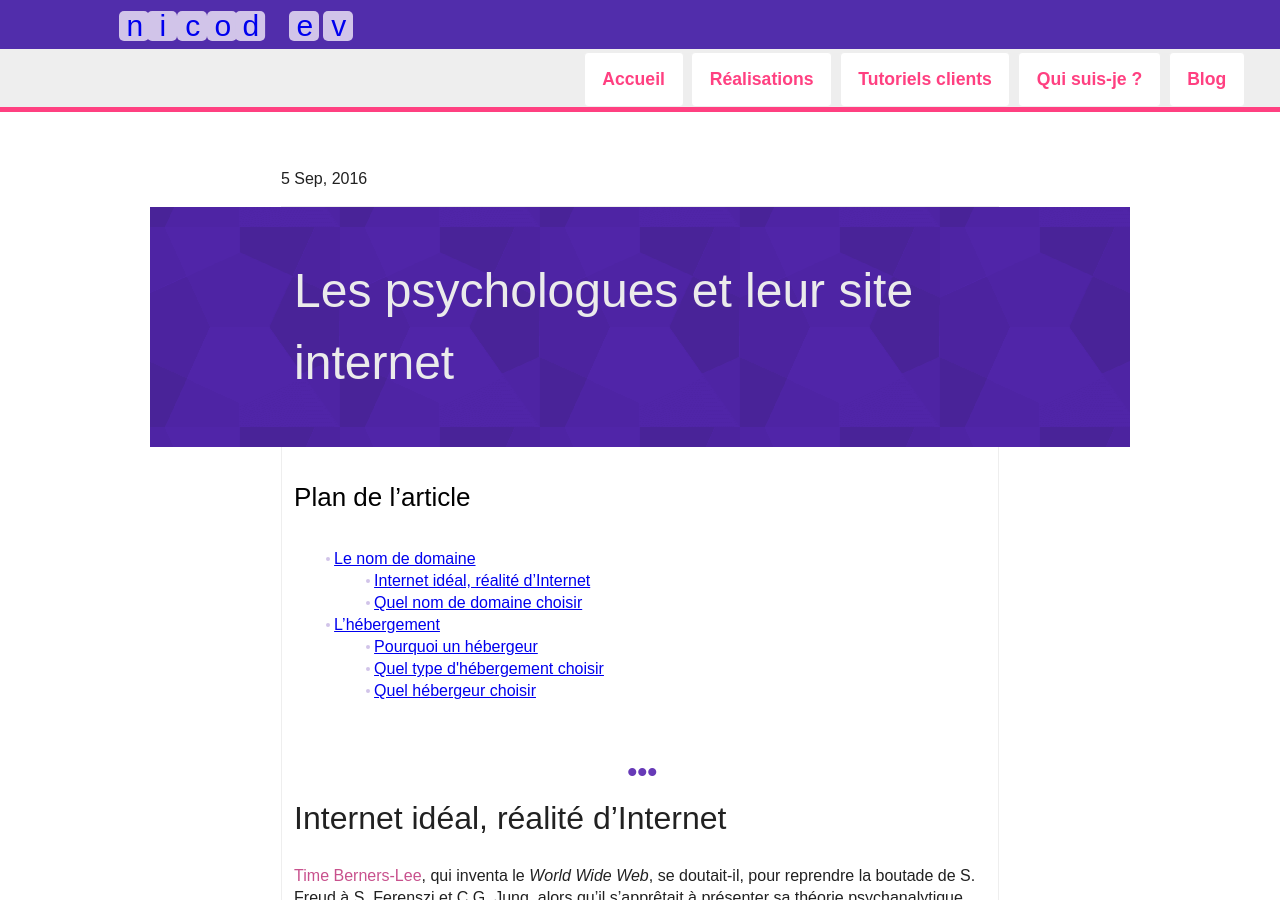
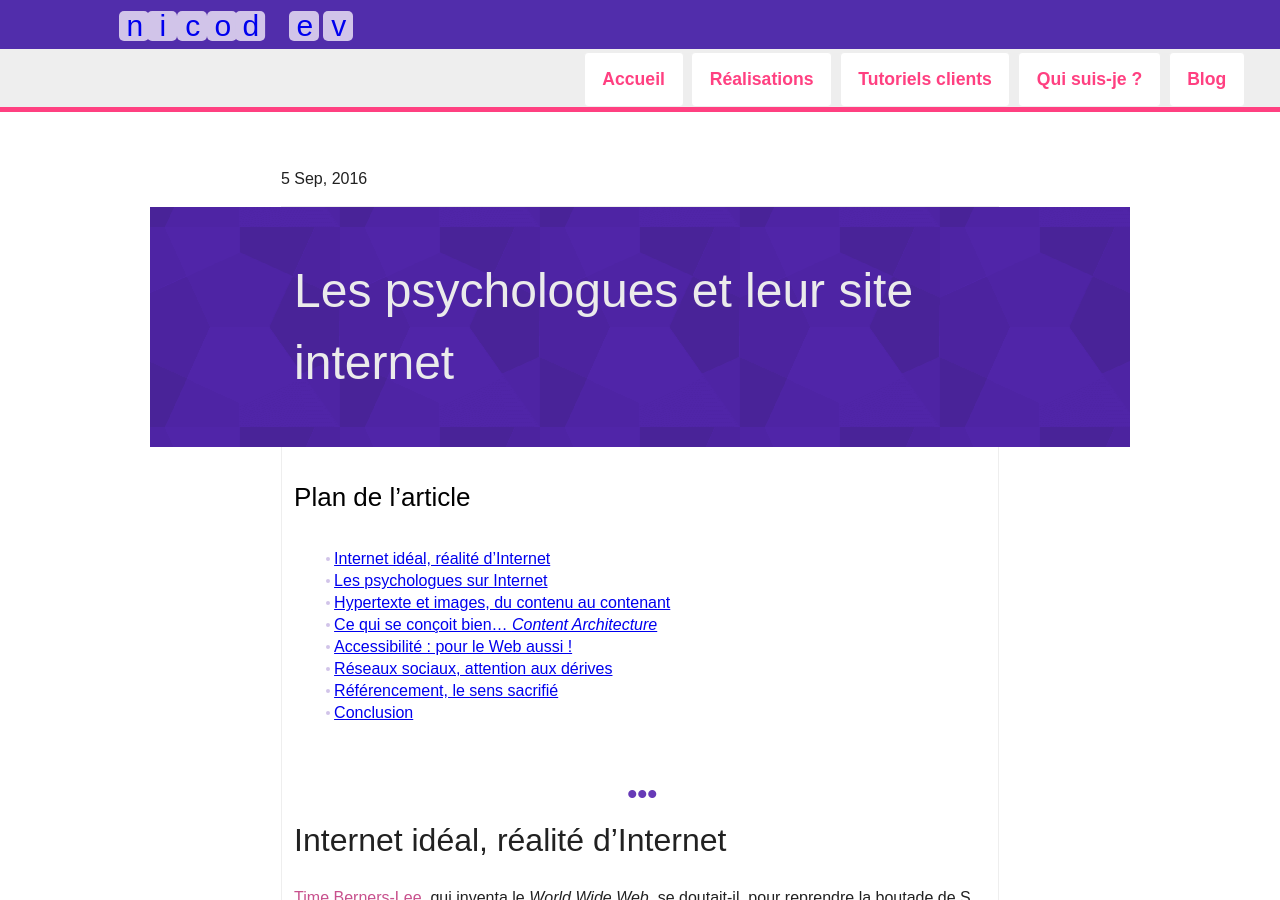
Before and after one commit to nicodev3/nicodev3.github.io, a Jekyll site: the page built from _posts/2016-09-05-site-internet-psychologues.md, in a window 1280 px wide and 900 px high. Built offline with Jekyll 4.4.1, drawn with Linux system fonts in a browser that asks for light colours; nearby versions of some CDN libraries; comment, search, counter and statistics services are not loaded.

Commit message:
add plan

```diff
--- a/_posts/2016-09-05-site-internet-psychologues.md
+++ b/_posts/2016-09-05-site-internet-psychologues.md
@@ -16,22 +16,25 @@ excerpt: De plus en plus de psychologues se font connaître via un site internet
 {: .plan-article}
 <div>
 #### Plan de l'article
-- [Le nom de domaine](#ndd)
-	- [Internet idéal, réalité d'Internet](#ideal)
-	- [Quel nom de domaine choisir](#kelnom)
-- [L'hébergement](#heberg)
-	- [Pourquoi un hébergeur](#pkoihebergeur)
-	- [Quel type d\'hébergement choisir](#kelhebergement)
-	- [Quel hébergeur choisir](#kelhebergeurchoisir)
+- [Internet idéal, réalité d'Internet](#ideal)
+- [Les psychologues sur Internet](#psysurinternet)
+- [Hypertexte et images, du contenu au contenant](#hypertexte)
+- [Ce qui se conçoit bien... *Content Architecture*](#architecture)
+- [Accessibilité : pour le Web aussi&nbsp;!](#accessibilite)
+- [Réseaux sociaux, attention aux dérives](#reseaux)
+- [Référencement, le sens sacrifié](#referencement)
+- [Conclusion](#conclusion)
 </div>
 
 ## Internet idéal, réalité d'Internet
+{: #ideal}
 
 [Time Berners-Lee](https://fr.wikipedia.org/wiki/Tim_Berners-Lee), qui inventa le *World Wide Web*, se doutait-il, pour reprendre la boutade de S. Freud à S. Ferenszi et C.G. Jung, alors qu'il s'apprêtait à présenter sa théorie psychanalytique aux &Eacute;tats-Unis, qu'il nous apportait la peste&nbsp;?
 
 Internet, qui au départ était conçu comme un réseau d'échange d'informations entre universitaires, est vite devenu un lieu incontournable pour médiatiser toutes sortes de contenus, des plus scientifiques aux plus futiles. De nos jours, le commerce prend une part majeure dans l'utilisation d'Internet, et sous des formes pas toujours reconnaissables.
 
 ## Les psychologues sur Internet
+{: #psysurinternet}
 
 Qu'en est il des psychologues, ces professionnels du psychisme dûment diplômés, dont le titre est protégé par un décret&nbsp;? Sont-ils présents sur la toile&nbsp;? Maitrisent-t-ils les outils informatiques, mais aussi et surtout les bonnes pratiques du Web, qui leur permettront de diffuser leur contenu, et ce si possible en adéquation avec leur déontologie&nbsp;?
 
@@ -40,6 +43,7 @@ Si les médecins et paramédicaux ont l'interdiction formelle via l'Ordre des M
 Cet article est un essai, une tentative ‒ bien modeste ‒ de penser, en tant que psychologue et créateur de sites internet, aux implications pour le psychologue et son public, de la création d'un site. Pour cela, divisons un peu les choses, avant de les rassembler...
 
 ## Hypertexte et images, du contenu au contenant
+{: #hypertexte}
 
 Un site internet c'est, à priori, si l'on s'en tient à la vocation première du réseau, un lieu de diffusion, voire d'échange ‒ si l'on tient compte des évolutions du Web dit 2.0 [^1] ‒ de **contenus**.  N’oublions pas qu’aux débuts d’Internet, ces contenus étaient strictement constitués de texte, et que la grande nouveauté était la possibilité de créer des **liens hypertexte**, ce qui a tissé au fil des années ‒ c’est le cas de le dire ‒  la toile que nous connaissons aujourd’hui. Ces contenus sont vecteurs d'information à destination de l'usager. Dès lors, quelle information est susceptible d'intéresser l'usager, de lui être utile, par delà les effets de séduction du langage&nbsp;?
 
@@ -49,7 +53,7 @@ En tant que psychologues, nous savons, ou plutôt nous sommes censés savoir, pa
 
 En d'autres termes, le contenant, l'apparence du site internet, fait-il cadre ou séduction&nbsp;? Et par extension ce contenant permet-il d'accéder au contenu, ce que vient à priori chercher la personne en souffrance psychique&nbsp;?
 
-## Esthétique vs Cosmétique
+### Esthétique vs Cosmétique
 
 De nos jours, quand on veut réaliser un site internet, plusieurs choix s'offrent à nous. Utiliser une solution toute faite, avec un design préconçu, et y intégrer du contenu, ou bien encore faire appel à une agence Web ou un freelance pour faire le travail. Or, il semble que la plupart des solutions évoquées néglige, la plupart du temps, la spécificité de notre profession. On ne fait pas un site pour un psychologue comme on fait un site pour un commerçant (même si le psychologue libéral fait commerce de son art).
 
@@ -72,6 +76,7 @@ Rien n'est moins sur, mais quelques précautions peuvent se penser, quand on est
 J'avais récemment une conversation sur un forum avec une collègue qui m'opposait ce que je traduirai par la phrase suivante. "Ce n'est pas parce qu'un site est beau que le psychologue est bon". Elle précisait d'ailleurs que selon elle, les "bons" psychologues avaient souvent des sites très simples et réalisés à l'ancienne. Je lui accorde un crédit. Ce n'est pas parce que c'est beau que c'est bon, pas plus que les pâtes Machintruc sont bonnes en raison de l'emballage coloré. **C'est bon quand c'est bien fait**. Mais qu'est-ce qu'un site "bien fait" ? Cette vision peut sembler subjective au néophyte. Quelques pistes...
 
 ## Ce qui se conçoit bien... *Content Architecture*
+{: #architecture}
 
 L'architecture de contenu est très à la mode dans le monde du webdesign, ainsi que son dérivé, l'UX (pour User Experience). Pourquoi diable se soucier d'architecture&nbsp;? Si l'on reprend le modèle de l'architecture la plus connue, celle des bâtiments, vous admettrez qu'une école n'est pas conçue comme une banque, de même que votre salle de bains et votre salon sont ‒ je vous le souhaite ‒ différents.
 
@@ -86,6 +91,7 @@ Que penseriez-vous, en tant que visiteur d'un site de psychologue, si le contenu
 > Votre site internet, c’est souvent la première chose de vous que voit votre patient, avant même le pas de votre porte. Il fait partie de l’accueil que vous lui réservez.
 
 ## Accessibilité : pour le Web aussi&nbsp;!
+{: #accessibilite}
 
 Vous avez mis ‒ ou pas ! ‒ votre cabinet de consultation aux normes ‒ drastiques ‒ d’accessibilité&nbsp;? Bravo, je vous en félicite. Mais qu’en est il de votre site internet&nbsp;?
 
@@ -107,9 +113,8 @@ Un exemple parmi tant d’autres, justifier le texte d’une page Web c’est re
 
 Alors, psychologues, pour votre site, pensez à l’accessibilité&nbsp;! [^2] Cela demande du temps, mais cela ne semble définitivement pas une option dans la mise en ligne de contenus pour notre profession.
 
-
-
 ## Réseaux sociaux, attention aux dérives
+{: #reseaux}
 
 Activer et entrentenir sa présence sur Internet est de nos jours une activité qui peut mettre en jeu une multitude de canaux. Du site internet en passant pas les réseaux sociaux comme Facebook ou Twitter, notre présence en ligne n'est jamais anodine, et les implications pour notre travail de psychologues existent.
 
@@ -120,6 +125,7 @@ Une règle à suivre : ne jamais confondre identité personnelle et identité pr
 Votre espace professionnel sur les réseaux sociaux ne devrait pas être infiltré d'informations trop personnelles.
 
 ## Référencement, le sens sacrifié
+{: #referencement}
 
 *Delivering fresh and relevant content*[^3], telle est la devise de Google, Bing et autres moteurs de recherche. Malheureusement, afin d'atteindre le saint Graal du positionnement dans le top 3 des résultats de Google, ou à minima la première page - n'oubliez pas qu'un site situé en seconde page n'a que peu de chances d'être consulté, ne parlons même pas du positionnement des pages suivantes - certains cèdent à la tentation du mot clé et du lien à tout va.
 
@@ -130,6 +136,7 @@ Mais le plus important, et ce qui est de plus en plus pris en compte par Google
 > Votre site doit posséder une architecture de contenu précise et logique, qui vient donner un accès le plus universel possible à l'internaute. C'est tant mieux pour l'utilisateur, et une bénédiction pour les auteurs de sites. Nous voici contraints d'élaborer notre contenu ! En tant que psychologues, c'est une bonne chose, vous en conviendrez.
 
 ## Conclusion
+{: #conclusion}
 
 Réaliser un site internet, c'est bien plus que juxtaposer du texte et des images. Cela demande une véritable reflexion sur ce qu'on a à dire, la façon dont on le dit, et à qui s'adresse le message. Dans nos pratiques de psychologues, la question du contenu semble primer sur la question des apparences, mais l'on voit que l'apparence d'un site facilite ou non l'accès au contenu. "Ce qui se conçoit bien s'énonce clairement - et les mots pour le dire parviennent aisément" (Nicolas Boileau). De la pensée à la conception, l'élaboration d'un site internet n'est donc pas une affaire si simple !
 
```
